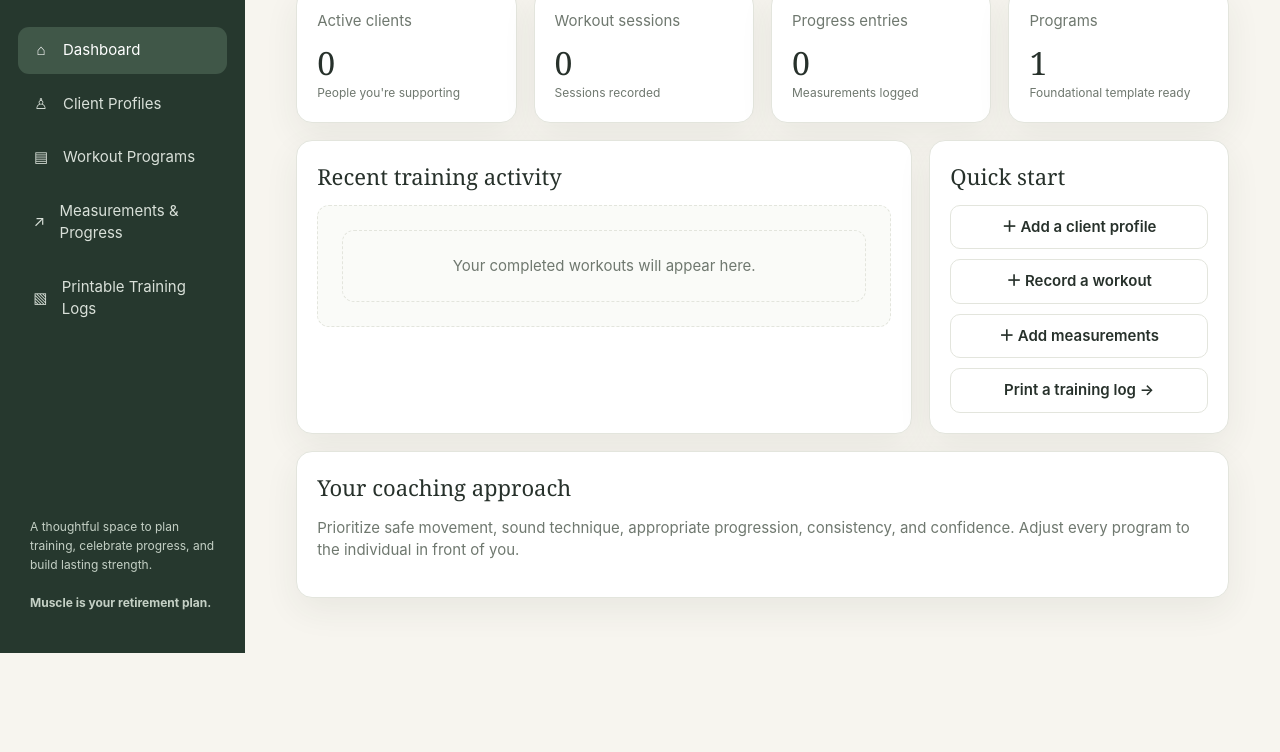
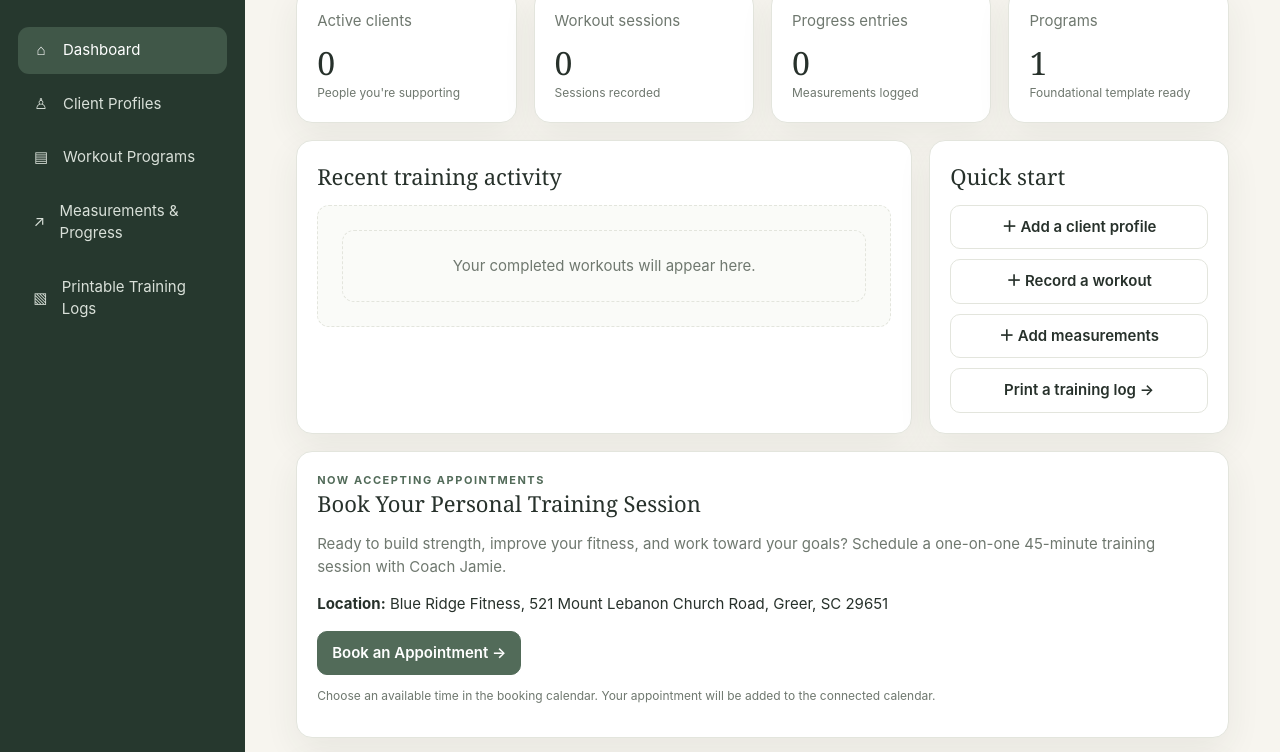
Before and after one commit to jamsouther-76/jamies-personal-training-hub, a plain HTML site: page index.html in a window 1280 px wide. Shown: the part 164-916 px from the top of the page. Before the commit the page ends 817 px from the top, so only its background shows below. Drawn offline with Linux system fonts and the light colour scheme.

Commit message:
Add Calendly personal training booking section

```diff
--- a/index.html
+++ b/index.html
@@ -36,6 +36,14 @@
       <div class="card stat"><div class="muted">Programs</div><div class="num" id="statPrograms">1</div><div class="hint">Foundational template ready</div></div>
       <div class="card wide"><h2>Recent training activity</h2><div id="recentActivity" class="empty">Your completed workouts will appear here.</div></div>
       <div class="card narrow"><h2>Quick start</h2><div class="list"><button class="btn" onclick="openClientModal()">＋ Add a client profile</button><button class="btn" onclick="openWorkoutModal()">＋ Record a workout</button><button class="btn" onclick="showPage('progress')">＋ Add measurements</button><button class="btn" onclick="showPage('logs')">Print a training log →</button></div></div>
+      <div class="card full" id="booking">
+        <div class="eyebrow">Now accepting appointments</div>
+        <h2>Book Your Personal Training Session</h2>
+        <p class="muted">Ready to build strength, improve your fitness, and work toward your goals? Schedule a one-on-one 45-minute training session with Coach Jamie.</p>
+        <p><strong>Location:</strong> Blue Ridge Fitness, 521 Mount Lebanon Church Road, Greer, SC 29651</p>
+        <a class="btn primary" href="https://calendly.com/jamsouther/30min" target="_blank" rel="noopener noreferrer" style="display:inline-block;text-decoration:none">Book an Appointment →</a>
+        <p class="muted" style="font-size:12px;margin-top:12px">Choose an available time in the booking calendar. Your appointment will be added to the connected calendar.</p>
+      </div>
       <div class="card full"><h2>Your coaching approach</h2><p class="muted">Prioritize safe movement, sound technique, appropriate progression, consistency, and confidence. Adjust every program to the individual in front of you.</p></div>
     </div>
   </section>
```
